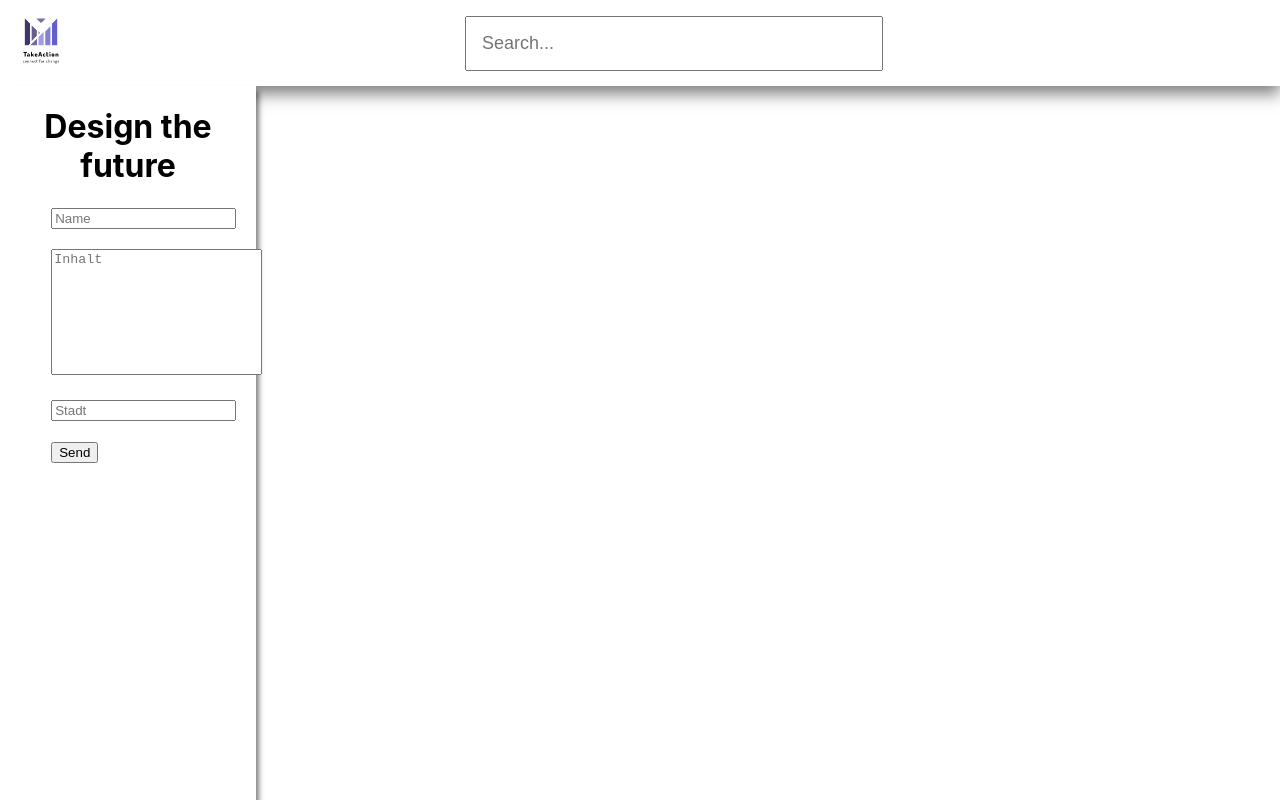
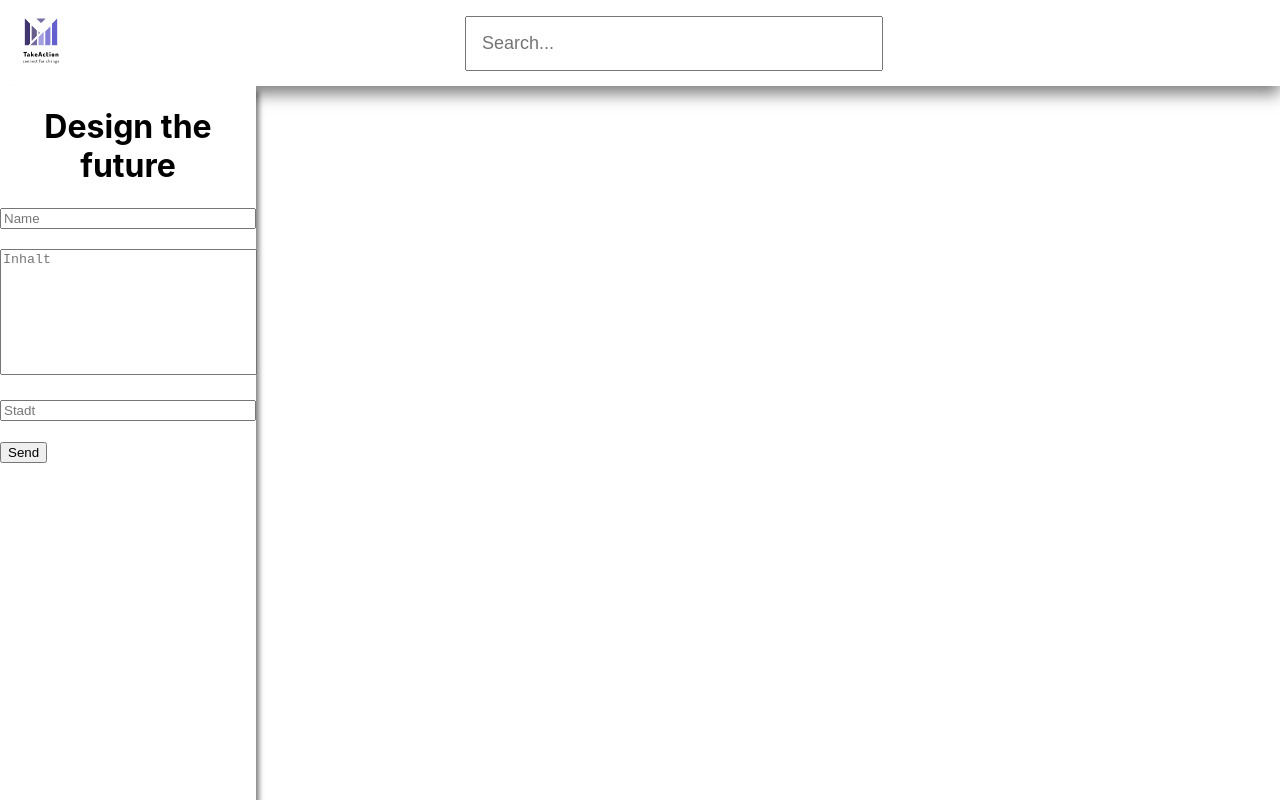
Before and after one commit to Joffi05/EnglishWebpage, a React (Create React App) app in the folder client/: page / in a window 1280 px wide. Built offline with nearby package versions, Linux system fonts and the light colour scheme.

Commit message:
modified:   client/src/styles/MakePost.module.css

```diff
--- a/client/src/styles/MakePost.module.css
+++ b/client/src/styles/MakePost.module.css
@@ -1,6 +1,5 @@
 .PostInput li{
     list-style:none;
-    margin-left: 20%;
     margin-bottom: 20px;
     font-family: -apple-system, BlinkMacSystemFont, 'Segoe UI', 'Roboto', 'Oxygen',
     'Ubuntu', 'Cantarell', 'Fira Sans', 'Droid Sans', 'Helvetica Neue',
@@ -12,5 +11,8 @@
 .PostText{
     height: 120px;
     resize: none;
-    width: 100%;
+    width: 98%;
 }
+.PostShort{
+    width: 97%;
+}
```
